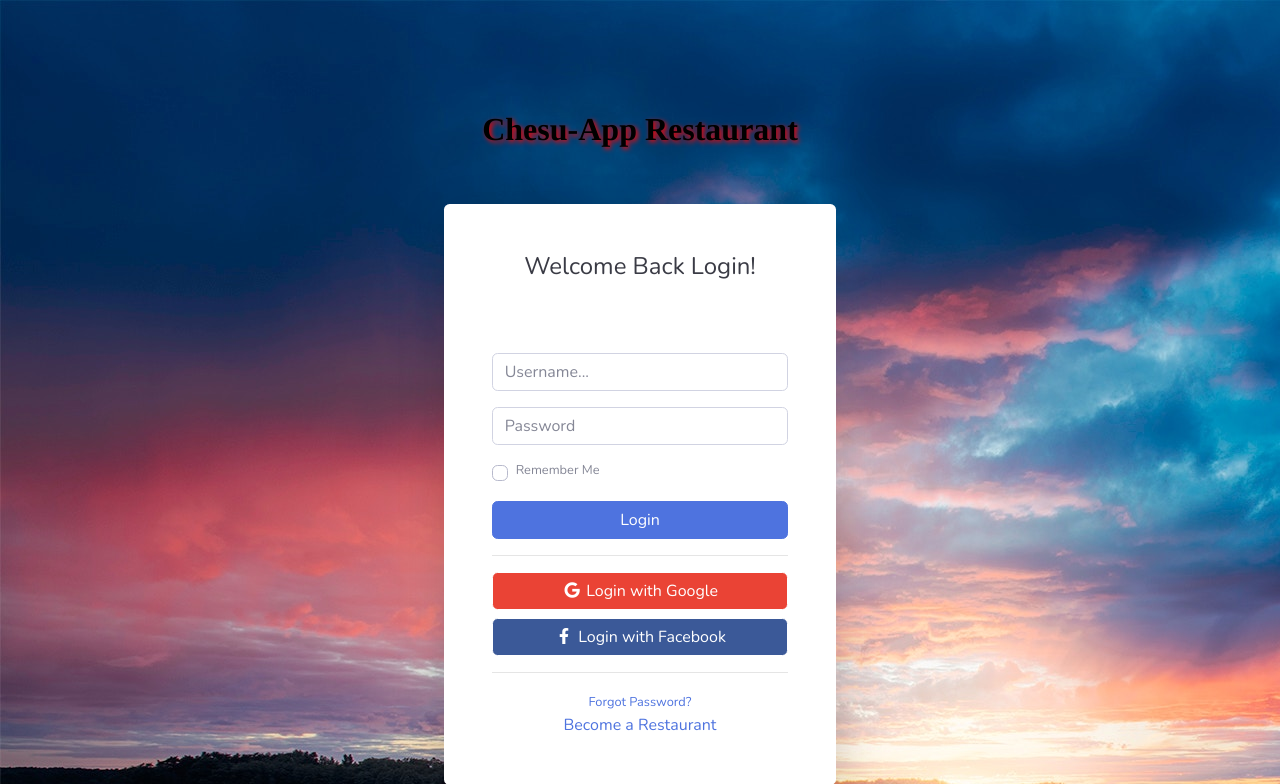
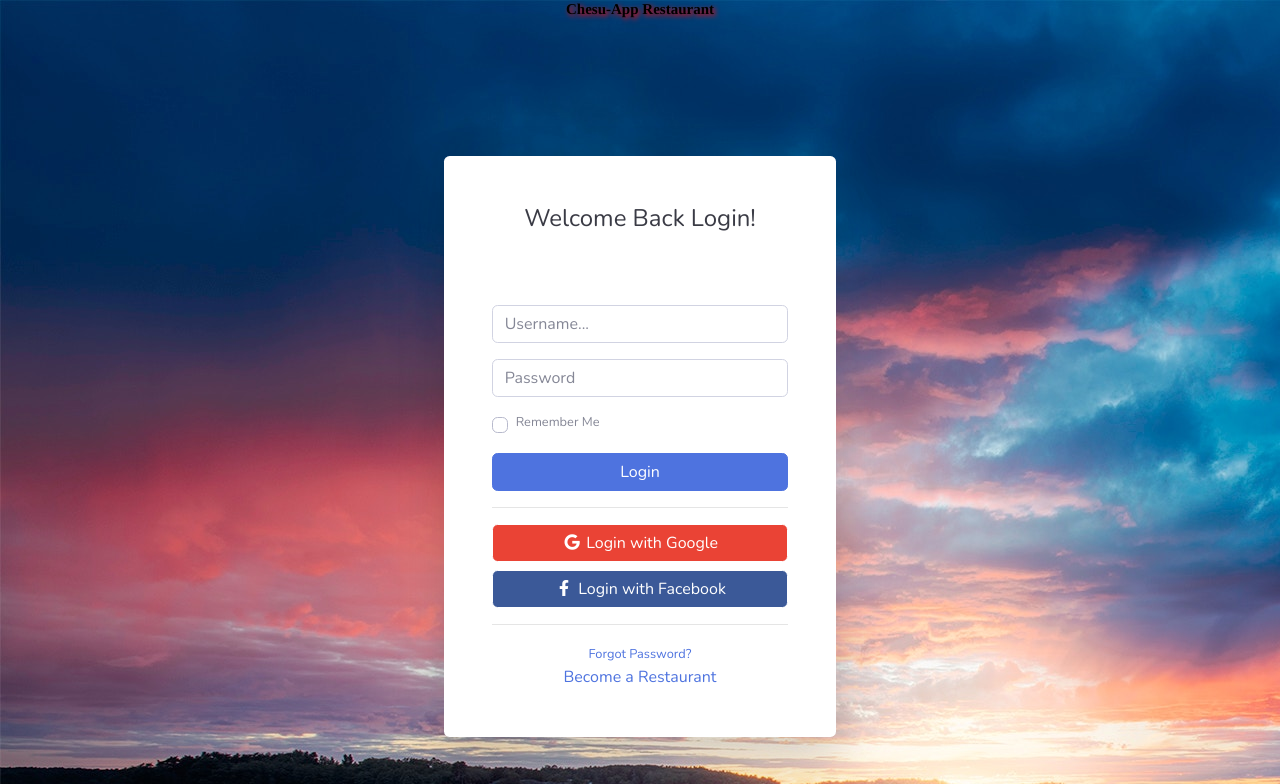
Before and after one commit to TheWestDevop/chesu, a Django app: page /restaurant/ in a window 1280 px wide. Shown: the top 784 px of the page. Run offline with Django 3.2, Linux system fonts and the light colour scheme; some libraries are stand-ins or nearby versions.

Commit message:
restaurant app

```diff
--- a/templates/website/sign_in.html
+++ b/templates/website/sign_in.html
@@ -5,15 +5,16 @@
 
 {% block page%}
 <div class="container">
-
-  <!-- Outer Row -->
-  <div style="max-width:600px!important;max-height:450px; padding:50px; margin-top:60px"class="row justify-content-center mx-auto">
-  <h2 style="
+  <h2 align="center" style="
   color:black;
   font-family: Times, 'Times New Roman';
   font-weight:bold;
+  font-size:15px;
   text-shadow: 2px 2px 5px red;
   ">Chesu-App Restaurant</h2>
+  <!-- Outer Row -->
+  <div style="max-width:600px!important;max-height:450px!important; padding:50px; margin-top:40px"class="row justify-content-center mx-auto">
+
     <div class="col-xl-10 col-lg-12 col-md-9">
 
       <div class="card o-hidden border-0 shadow-lg my-5">
```
